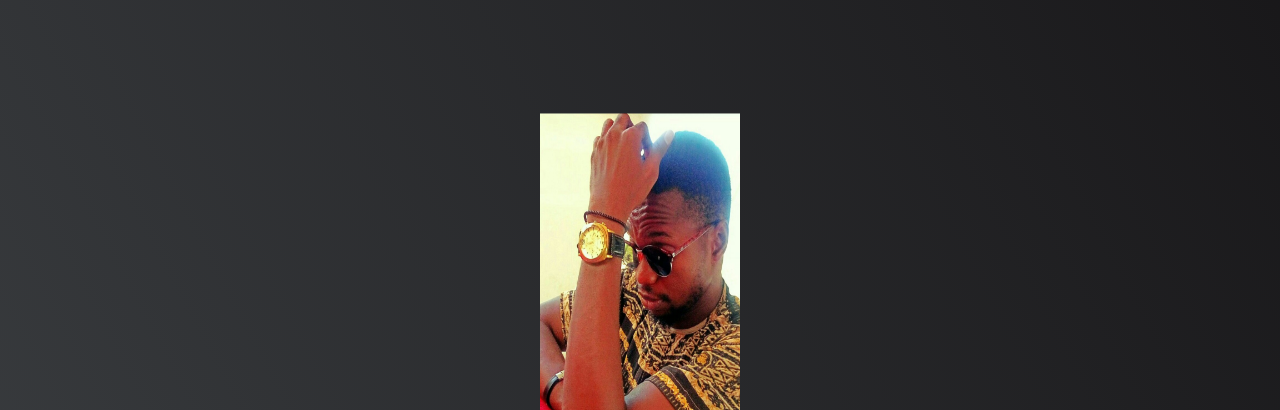
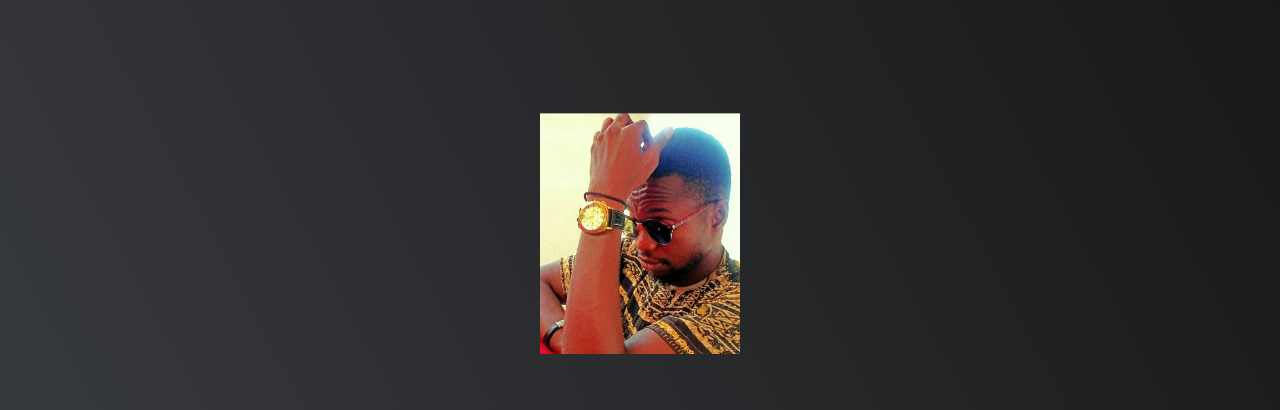
Before and after one commit to talk2mrbenny/profile, a plain HTML site: page index.html in a window 1280 px wide. Shown: the part 74-484 px from the top of the page. Drawn offline with Linux system fonts and the light colour scheme.

Commit message:
Update profi.css

```diff
--- a/profi.css
+++ b/profi.css
@@ -14,7 +14,7 @@
 
   /* image-siezing */
 
-  #image {
+  .image {
     max-width: 200px;
     display: block;
     height: 300px;
```
